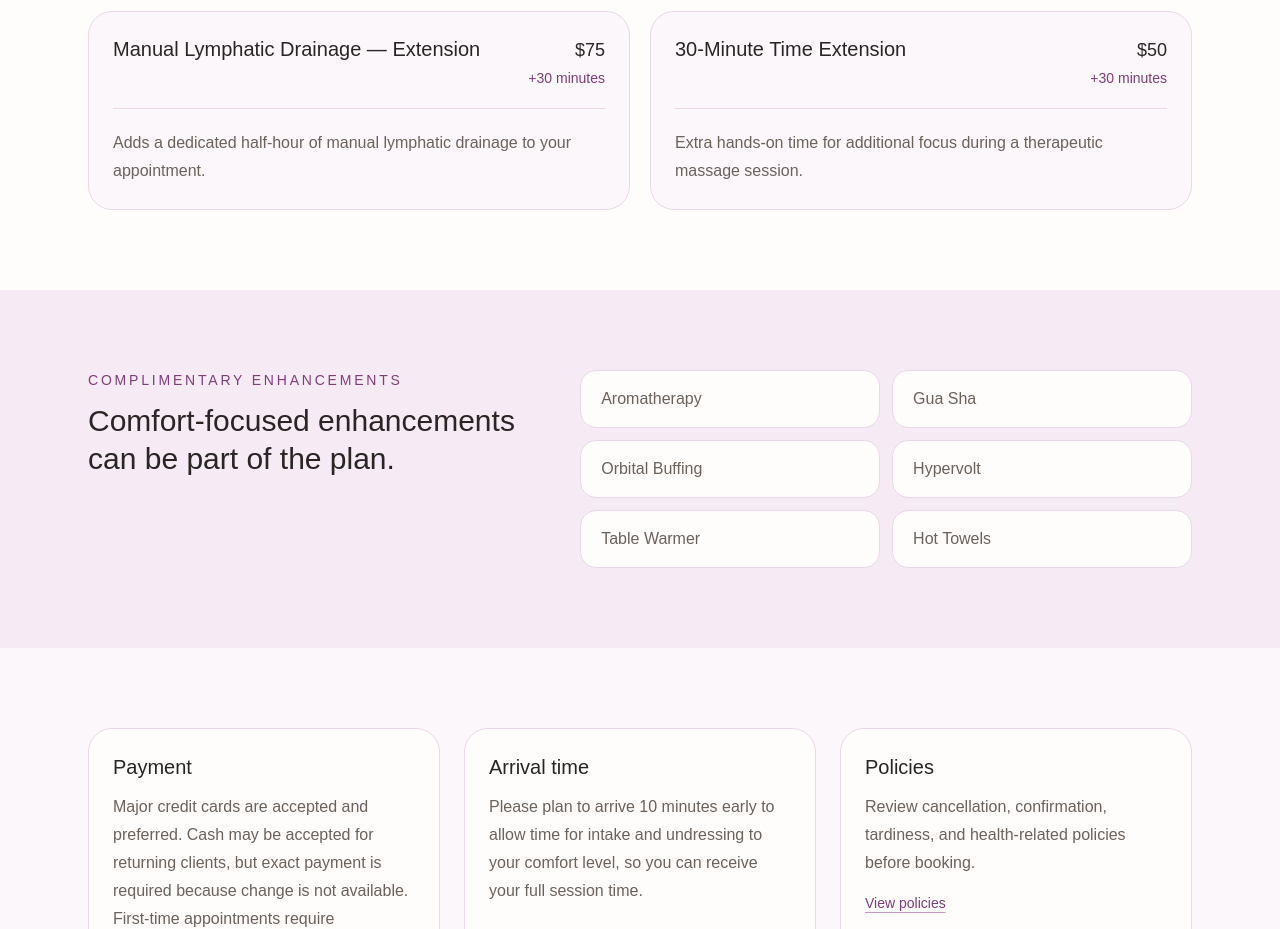
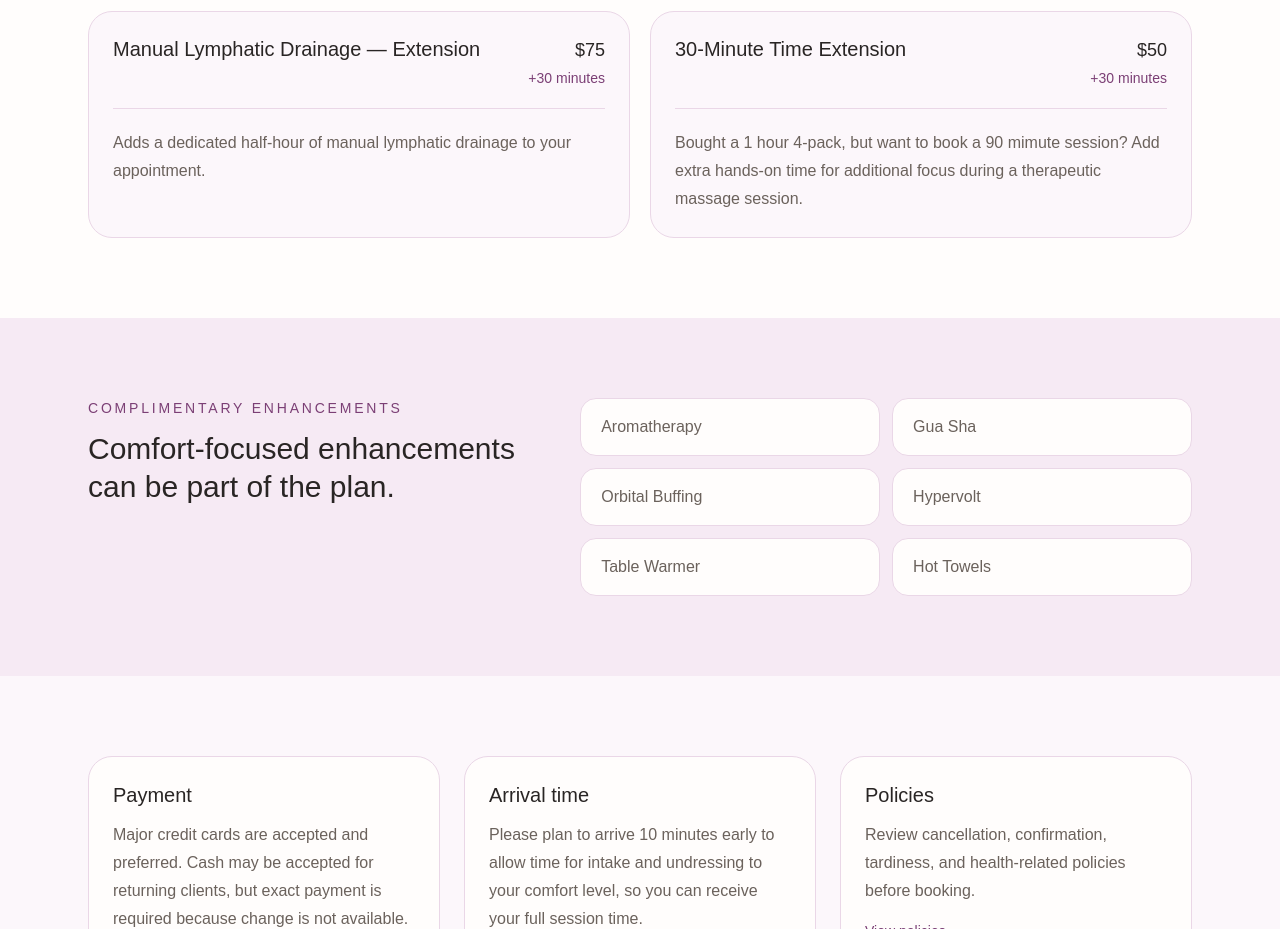
Before and after one commit to arosado-projects/bodyworks-by-elony, a Next.js app: page /pricing in a window 1280 px wide. Shown: the part 2240-3169 px from the top of the page. Built offline with nearby package versions, Linux system fonts and the light colour scheme.

Commit message:
Update page.tsx

```diff
--- a/app/pricing/page.tsx
+++ b/app/pricing/page.tsx
@@ -67,7 +67,7 @@ const addOns = [
     price: "$50",
     time: "+30 minutes",
     description:
-      "Extra hands-on time for additional focus during a therapeutic massage session.",
+      "Bought a 1 hour 4-pack, but want to book a 90 mimute session? Add extra hands-on time for additional focus during a therapeutic massage session.",
   },
 ];
 
```
